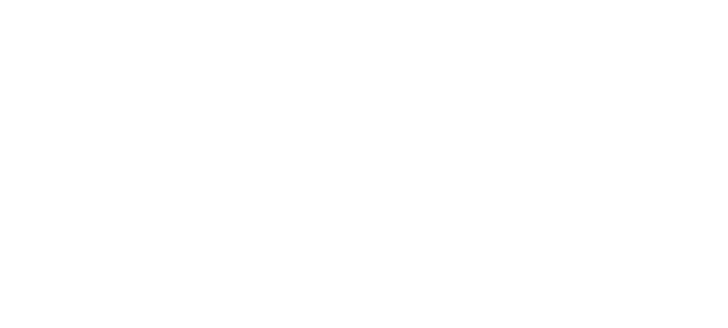
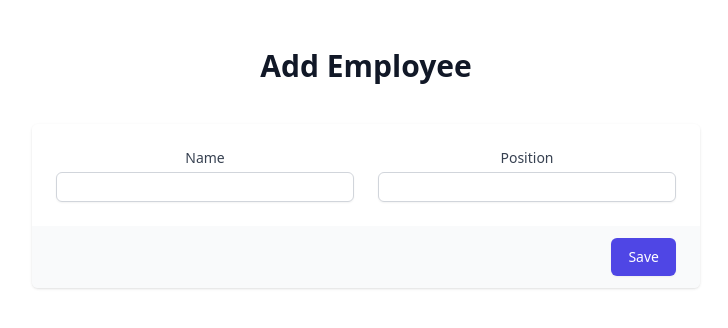
Before and after one commit to sudhxnva/cs353-ooad-final-project, a React (Create React App) app in the folder frontend/: page /add in a window 1280 px wide. Before the commit this address had no page. Shown: the top 328 px of the page, without its empty margins (274-1002 px from the left). Built offline with nearby package versions, Linux system fonts and the light colour scheme.

Commit message:
Add addEmployee page

```diff
--- /dev/null
+++ b/frontend/src/AddEmployee.jsx
@@ -0,0 +1,64 @@
+export default function AddEmployee() {
+  return (
+    <div className="py-12 bg-white">
+      <div className="max-w-7xl mx-auto px-4 sm:px-6 lg:px-8">
+        <div className="lg:text-center">
+          <h2 className="text-2xl font-bold leading-7 text-gray-900 sm:text-3xl sm:truncate">
+            Add Employee
+          </h2>
+          <div className="mt-10 md:grid md:gap-6 justify-center">
+            <div className="mt-5 md:mt-0 md:col-span-2">
+              <form action="#" method="POST">
+                <div className="shadow overflow-hidden sm:rounded-md">
+                  <div className="px-4 py-5 bg-white sm:p-6">
+                    <div className="grid grid-cols-6 gap-6">
+                      <div className="col-span-6 sm:col-span-3">
+                        <label
+                          htmlFor="first-name"
+                          className="block text-sm font-medium text-gray-700"
+                        >
+                          Name
+                        </label>
+                        <input
+                          type="text"
+                          name="first-name"
+                          id="first-name"
+                          autoComplete="given-name"
+                          className="mt-1 focus:ring-indigo-500 focus:border-indigo-500 block w-full shadow-sm sm:text-xl border border-gray-300 rounded-md"
+                        />
+                      </div>
+
+                      <div className="col-span-6 sm:col-span-3">
+                        <label
+                          htmlFor="last-name"
+                          className="block text-sm font-medium text-gray-700"
+                        >
+                          Position
+                        </label>
+                        <input
+                          type="text"
+                          name="last-name"
+                          id="last-name"
+                          autoComplete="family-name"
+                          className="mt-1 focus:ring-indigo-500 focus:border-indigo-500 block w-full shadow-sm sm:text-xl border border-gray-300 rounded-md"
+                        />
+                      </div>
+                    </div>
+                  </div>
+                  <div className="px-4 py-3 bg-gray-50 text-right sm:px-6">
+                    <button
+                      type="submit"
+                      className="inline-flex justify-center py-2 px-4 border border-transparent shadow-sm text-sm font-medium rounded-md text-white bg-indigo-600 hover:bg-indigo-700 focus:outline-none focus:ring-2 focus:ring-offset-2 focus:ring-indigo-500"
+                    >
+                      Save
+                    </button>
+                  </div>
+                </div>
+              </form>
+            </div>
+          </div>
+        </div>
+      </div>
+    </div>
+  );
+}
--- a/frontend/src/App.js
+++ b/frontend/src/App.js
@@ -1,4 +1,5 @@
 import { Routes, Route } from "react-router-dom";
+import AddEmployee from "./AddEmployee";
 import EmployeeList from "./EmployeeList";
 import StartPage from "./StartPage";
 
@@ -7,6 +8,7 @@
     <Routes>
       <Route path="/" element={<StartPage />} />
       <Route path="employees" element={<EmployeeList />} />
+      <Route path="add" element={<AddEmployee />} />
     </Routes>
   );
 }
--- a/frontend/src/StartPage.js
+++ b/frontend/src/StartPage.js
@@ -6,7 +6,7 @@
       <div className="max-w-7xl mx-auto px-4 sm:px-6 lg:px-8">
         <div className="lg:text-center">
           <h2 className="text-base text-indigo-600 font-semibold tracking-wide uppercase">
-            CS352 Database Technologies
+            CS353 OOAD with Java
           </h2>
           <p className="mt-4 text-3xl leading-8 font-extrabold tracking-tight text-gray-900 sm:text-4xl">
             Spring MVC Project
@@ -34,7 +34,7 @@
             Add Employee
           </button> */}
           <Link
-            to="/"
+            to="/add"
             className="rounded-r inline-block px-7 py-3 bg-blue-600 text-white font-medium text-sm leading-snug uppercase hover:bg-blue-700 focus:bg-blue-700 focus:outline-none focus:ring-0 active:bg-blue-800 transition duration-150 ease-in-out"
           >
             Add Employee
```
